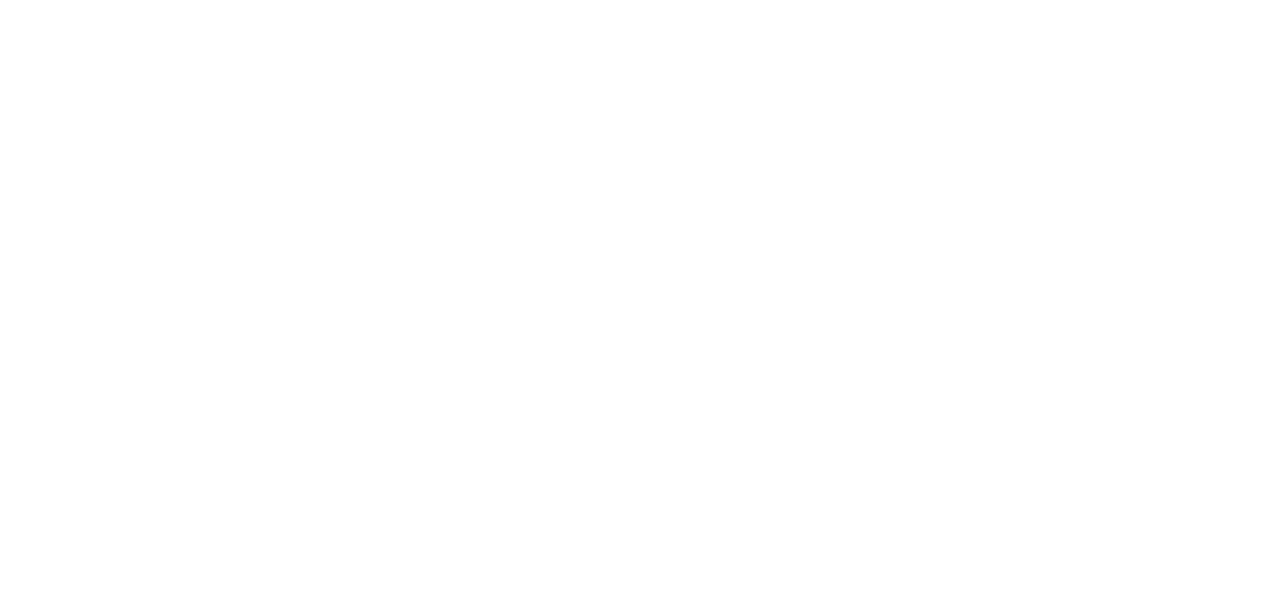
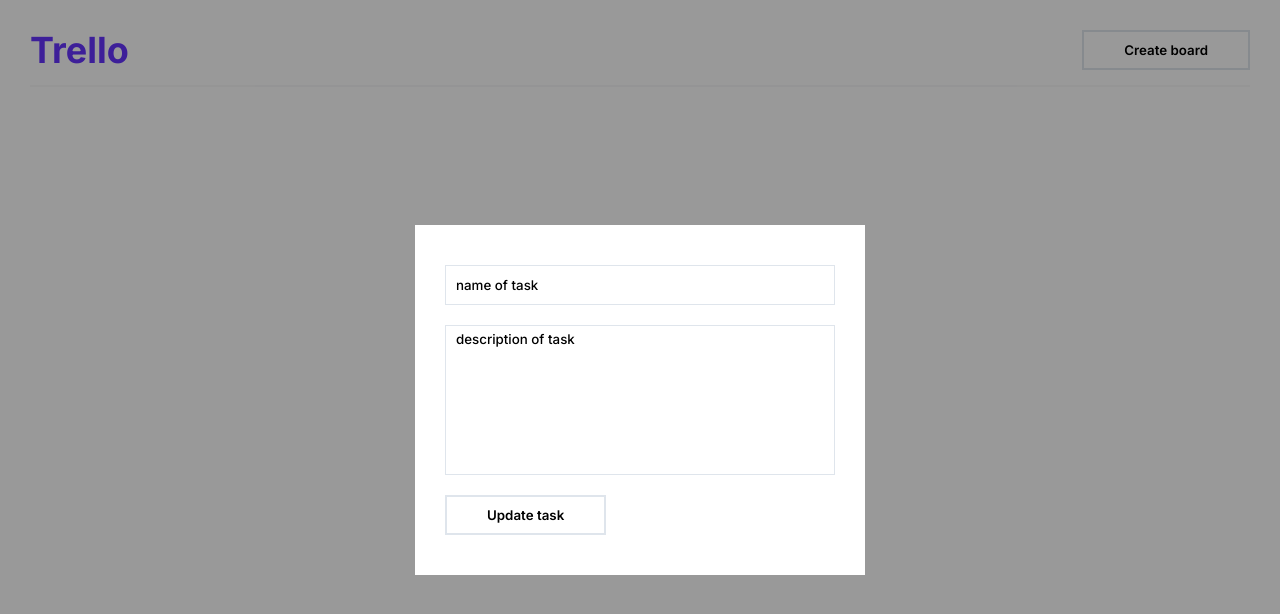
Before and after one commit to tntyyy/react-trello, a React app: page /task/1/1 in a window 1280 px wide. Before the commit this address had no page. Shown: the top 614 px of the page. Built offline with nearby package versions, Linux system fonts and the light colour scheme.

Commit message:
refactor: rebuild url for popup (add boardId to url)

```diff
--- a/src/components/Popup/Popup.tsx
+++ b/src/components/Popup/Popup.tsx
@@ -1,11 +1,16 @@
-import React, {FC, useEffect, useState} from 'react';
+import React, {FC, useContext, useEffect, useState} from 'react';
 import styles from './Popup.module.scss';
 import {useParams, useNavigate} from "react-router-dom";
+import {BoardsContext} from "@/context/boardsContext";
+import TaskService from "@/services/taskService";
 
 const Popup: FC = () => {
     const params = useParams();
     const navigate = useNavigate();
     const [isOpen, setIsOpen] = useState<boolean>(false);
+
+    const {boards, setBoards} = useContext(BoardsContext);
+    const taskService = new TaskService(boards);
 
     useEffect(() => {
         setIsOpen(Boolean(params.id));
@@ -15,13 +20,22 @@ const Popup: FC = () => {
         navigate("/");
     }
 
+    const handleSubmit = () => {
+        const boardsCopy = taskService.editTask(params.id!);
+        console.log(boardsCopy);
+    }
+
     if (isOpen) {
         return (
             <div className={styles.popup} onClick={() => handleClosePopup()}>
                 <div className={styles.popup__content} onClick={(e) => e.stopPropagation()}>
                     <input className={styles.popup__input} type="text" defaultValue={"name of task"}/>
                     <textarea className={styles.popup__input} placeholder={"Enter description..."} defaultValue={"description of task"}></textarea>
-                    <button>Update task</button>
+                    <button
+                        onClick={() => handleSubmit()}
+                    >
+                        Update task
+                    </button>
                 </div>
             </div>
         );
--- a/src/components/Task/Task.tsx
+++ b/src/components/Task/Task.tsx
@@ -19,7 +19,7 @@ const Task: FC<ITask> = ({id, name, description, boardId}) => {
       <div className={styles.task}>
           <span className={styles.task__title}>{name}</span>
           <div className={styles.task__buttons}>
-              <Link to={`/task/${id}`}>
+              <Link to={`/task/${boardId}/${id}`}>
                   <svg
                       xmlns="http://www.w3.org/2000/svg"
                       width="16"
--- a/src/routes/index.tsx
+++ b/src/routes/index.tsx
@@ -9,7 +9,7 @@ const AppRoutes = () => useRoutes([
         element: <MainPage/>,
         children: [
             {
-                path: "/task/:id",
+                path: "/task/:boardId/:id",
                 element: <Popup />
             }
         ]
--- a/src/services/taskService.ts
+++ b/src/services/taskService.ts
@@ -31,6 +31,12 @@ class TaskService {
 
         return boardsCopy;
     }
+
+    public editTask(id: string) {
+        const boardsCopy = this.boards.map((board: IBoard) => {
+            return board;
+        })
+    }
 }
 
 export default TaskService;
```
